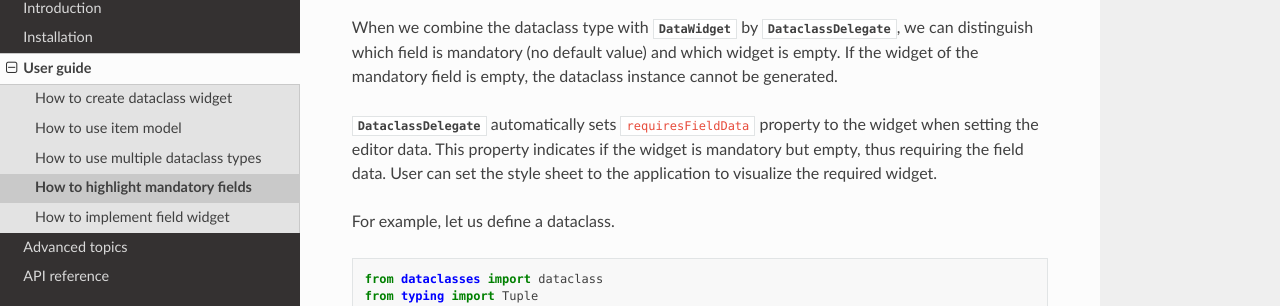
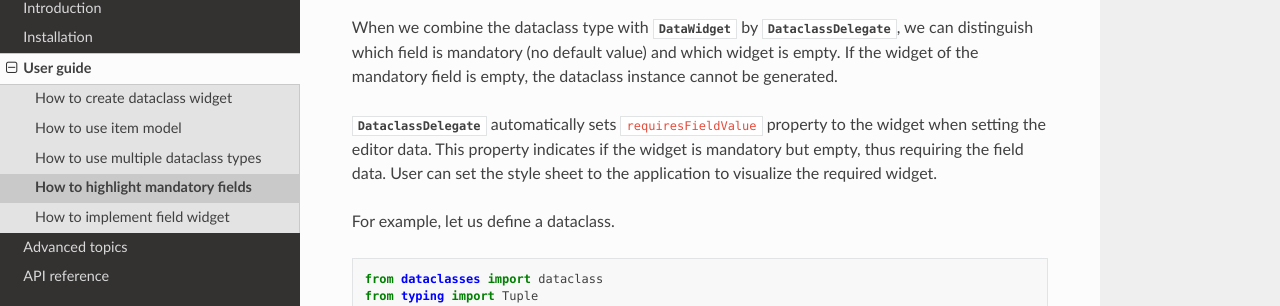
Before and after one commit to JSS95/dawiq, a Sphinx documentation site: the page built from doc/source/user-guide/highlight-widget.rst, in a window 1280 px wide and 900 px high. Shown: the part 144-450 px from the top of the window. Built offline with Sphinx 7.4.7 and the Read the Docs theme 2.0.0, drawn with Linux system fonts in a browser that asks for light colours.

Commit message:
refact: redesign signals
Change requiresFieldData to requiresFieldValue in doc

```diff
--- a/doc/source/user-guide/highlight-widget.rst
+++ b/doc/source/user-guide/highlight-widget.rst
@@ -7,7 +7,7 @@ How to highlight mandatory fields
 When we combine the dataclass type with :class:`.DataWidget` by :class:`.DataclassDelegate`, we can distinguish which field is mandatory (no default value) and which widget is empty.
 If the widget of the mandatory field is empty, the dataclass instance cannot be generated.
 
-:class:`.DataclassDelegate` automatically sets ``requiresFieldData`` property to the widget when setting the editor data.
+:class:`.DataclassDelegate` automatically sets ``requiresFieldValue`` property to the widget when setting the editor data.
 This property indicates if the widget is mandatory but empty, thus requiring the field data.
 User can set the style sheet to the application to visualize the required widget.
 
@@ -96,7 +96,7 @@ Before running the application, we set the style sheet to :class:`QApplication`.
         import sys
 
         app = QApplication(sys.argv)
-        app.setStyleSheet("*[requiresFieldData=true]{border: 1px solid red}")
+        app.setStyleSheet("*[requiresFieldValue=true]{border: 1px solid red}")
 
         widget = dataclass2Widget(DataClass)
         mapper.addMapping(widget, 0)
@@ -114,7 +114,7 @@ Before running the application, we set the style sheet to :class:`QApplication`.
         import sys
 
         app = QApplication(sys.argv)
-        app.setStyleSheet("*[requiresFieldData=true]{border: 1px solid red}")
+        app.setStyleSheet("*[requiresFieldValue=true]{border: 1px solid red}")
 
         widget = dataclass2Widget(DataClass)
         mapper.addMapping(widget, 0)
@@ -132,7 +132,7 @@ Before running the application, we set the style sheet to :class:`QApplication`.
         import sys
 
         app = QApplication(sys.argv)
-        app.setStyleSheet("*[requiresFieldData=true]{border: 1px solid red}")
+        app.setStyleSheet("*[requiresFieldValue=true]{border: 1px solid red}")
 
         widget = dataclass2Widget(DataClass)
         mapper.addMapping(widget, 0)
@@ -150,7 +150,7 @@ Before running the application, we set the style sheet to :class:`QApplication`.
         import sys
 
         app = QApplication(sys.argv)
-        app.setStyleSheet("*[requiresFieldData=true]{border: 1px solid red}")
+        app.setStyleSheet("*[requiresFieldValue=true]{border: 1px solid red}")
 
         widget = dataclass2Widget(DataClass)
         mapper.addMapping(widget, 0)
```
Also changed, not shown: doc/source/explanation/optional-vs-default.rst (+4 -4 lines).
